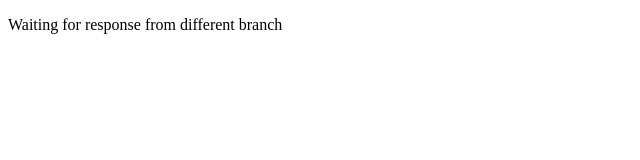
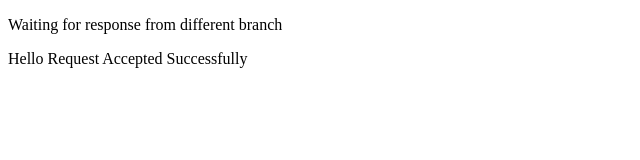
Before and after one commit to khalidmagde/itraxpro, a plain HTML site: page index.html in a window 1280 px wide. Shown: the whole page, without its empty margins (0-640 px from the left). Drawn offline with Linux system fonts and the light colour scheme.

Commit message:
khalid17-Modified

```diff
--- a/index.html
+++ b/index.html
@@ -7,5 +7,6 @@
 </head>
 <body>
   <p>Waiting for response from different branch</p>
+  <p>Hello Request Accepted Successfully</p>
 </body>
 </html>
```
